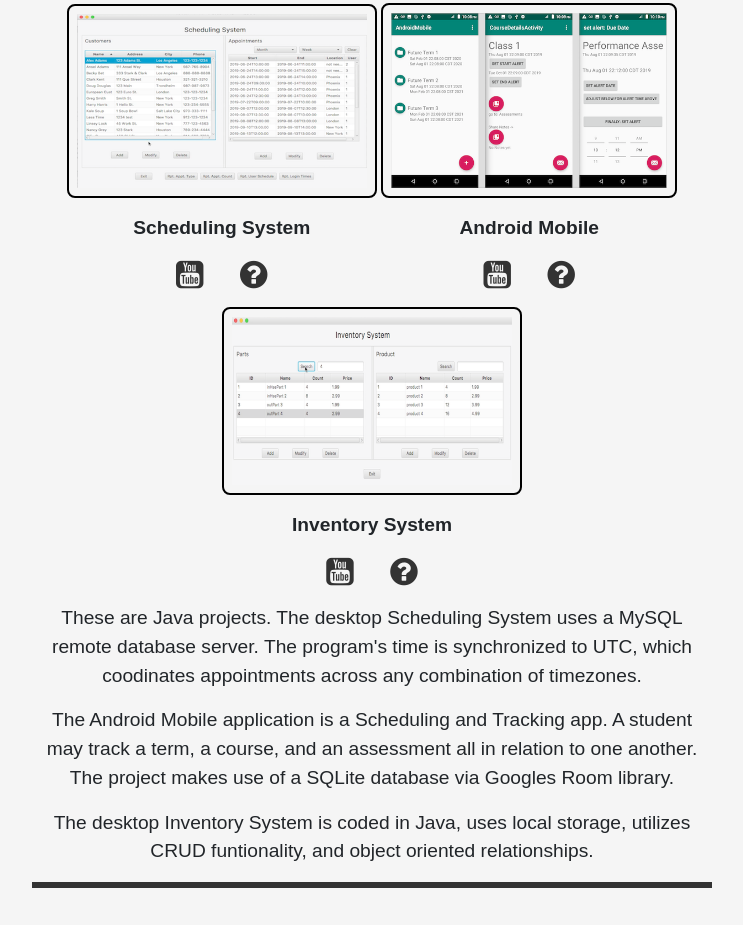
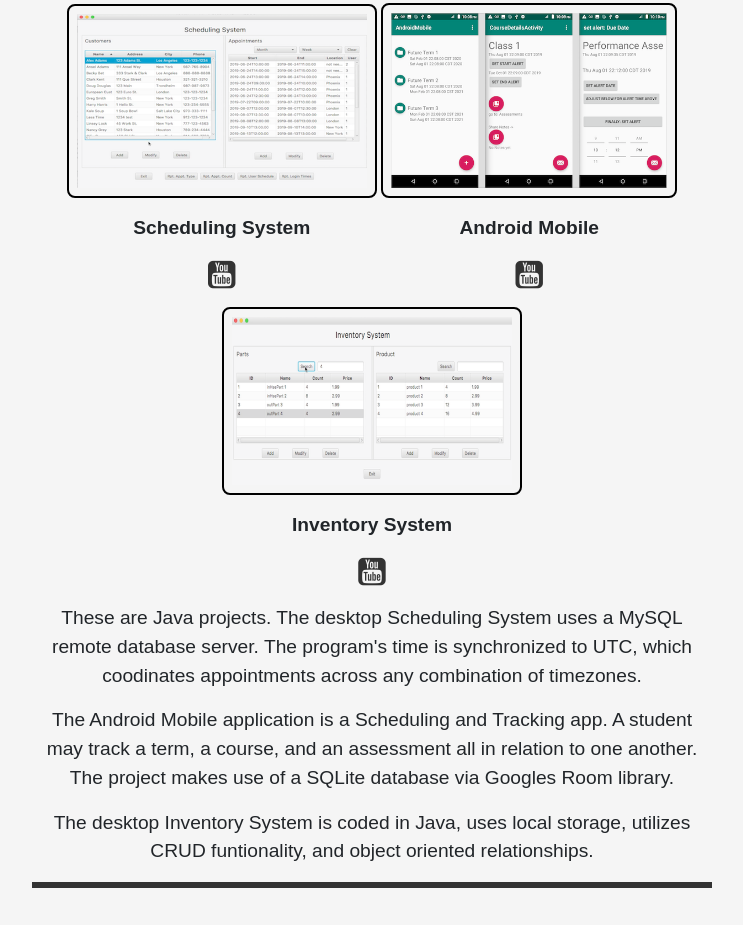
Before and after one commit to markwartman1/portfolio, a website: page index.html in a window 1280 px wide. Shown: the part 4475-5400 px from the top of the page, without its empty margins (268-1011 px from the left). Drawn offline with nearby package versions, Linux system fonts and the light colour scheme.

Commit message:
Remove popover and adjust text

```diff
--- a/index.html
+++ b/index.html
@@ -118,27 +118,18 @@
           <img class="portfolio-image" src="img/schedule.png" alt="">
           <p class="pt-3"><strong>Scheduling System</strong></p>
           <a href="https://youtu.be/qr-1c1pv-3o" target="_blank"><i class="fa fa-youtube-square" aria-hidden="true"></i></a>
-          <i class="fa fa-question-circle portfolio-link" aria-hidden="true" data-toggle="popover" data-placement="bottom" title="Please request via email"
-          data-content="Hello, Since this is a school project, in order to protect from plagerism, please request this code and state company Name & Location.
-          In return, I will send you a zip-file of the code.  Thanks"></i>
       </div>
 
       <div class="d-inline-block" style="max-width: 296px;">
           <img class="portfolio-image" src="img/androidTrk.png" alt="">
           <p class="pt-3"><strong>Android Mobile</strong></p>
           <a href="https://youtu.be/S6e4EtsrzRg" target="_blank"><i class="fa fa-youtube-square" aria-hidden="true"></i></a>
-          <i class="fa fa-question-circle portfolio-link" aria-hidden="true" data-toggle="popover" data-placement="bottom" title="Please request via email"
-          data-content="Hello, Since this is a school project, in order to protect from plagerism, please request this code and state company Name & Location.
-          In return, I will send you a zip-file of the code.  Thanks"></i>
       </div>
 
       <div class="d-inline-block" style="max-width: 300px;">
           <img class="portfolio-image" src="img/inventory.png" alt="">
           <p class="pt-3"><strong>Inventory System</strong></p>
           <a href="https://youtu.be/BfDBhmaJHQ0" target="_blank"><i class="fa fa-youtube-square" aria-hidden="true"></i></a>
-          <i class="fa fa-question-circle portfolio-link" aria-hidden="true" data-toggle="popover" data-placement="bottom" title="Please request via email"
-          data-content="Hello, Since this is a school project, in order to protect from plagerism, please request this code and state company Name & Location.
-          In return, I will send you a zip-file of the code.  Thanks"></i>
       </div>
       <p>These are Java projects. The desktop Scheduling System uses a MySQL remote database server.  The program's time is synchronized to UTC, which coodinates appointments across any combination of timezones.</p>
       <p>The Android Mobile application is a Scheduling and Tracking app.  A student may track a term, a course, and an assessment all in relation to one another.
@@ -160,10 +151,10 @@
           <a href="https://markwartman1.github.io/Glozzom/" target="_blank">
             <img class="portfolio-image" src="img/bsClass_Glozzom.png" alt=""></a>
             <p class="pt-3"><strong>Bootstrap 4 projects</strong></p>
-            <a href="https://github.com/markwartman1"><i class="fa fa-github portfolio-link" aria-hidden="true"></i></a>
+            <a href="https://github.com/markwartman1" target="_blank"><i class="fa fa-github portfolio-link" aria-hidden="true"></i></a>
             <p>Responsive design done in Bootstrap 4 & Sass. These projects
               implement: smooth scrolling and accordion widget with jQuery plugin, grid system, new flexbox classes,
-              carousel, slick slider, lightbox component for media gallery, modals, video, and CKEditor.  Click an image above to see it's web page.</p>
+              carousel slick slider, lightbox component for media gallery, modals, video, and CKEditor.  Click an image above to see it's web page.</p>
         </div>
 
       <hr>
@@ -292,6 +283,5 @@
   <script src="https://cdnjs.cloudflare.com/ajax/libs/popper.js/1.12.3/umd/popper.min.js" integrity="sha384-vFJXuSJphROIrBnz7yo7oB41mKfc8JzQZiCq4NCceLEaO4IHwicKwpJf9c9IpFgh" crossorigin="anonymous"></script>
   <script src="js/bootstrap.min.js"></script>
   <script src="js/animate-scroll.js"></script>
-  <script>$('[data-toggle="popover"]').popover();</script>
 </body>
 </html>
```
